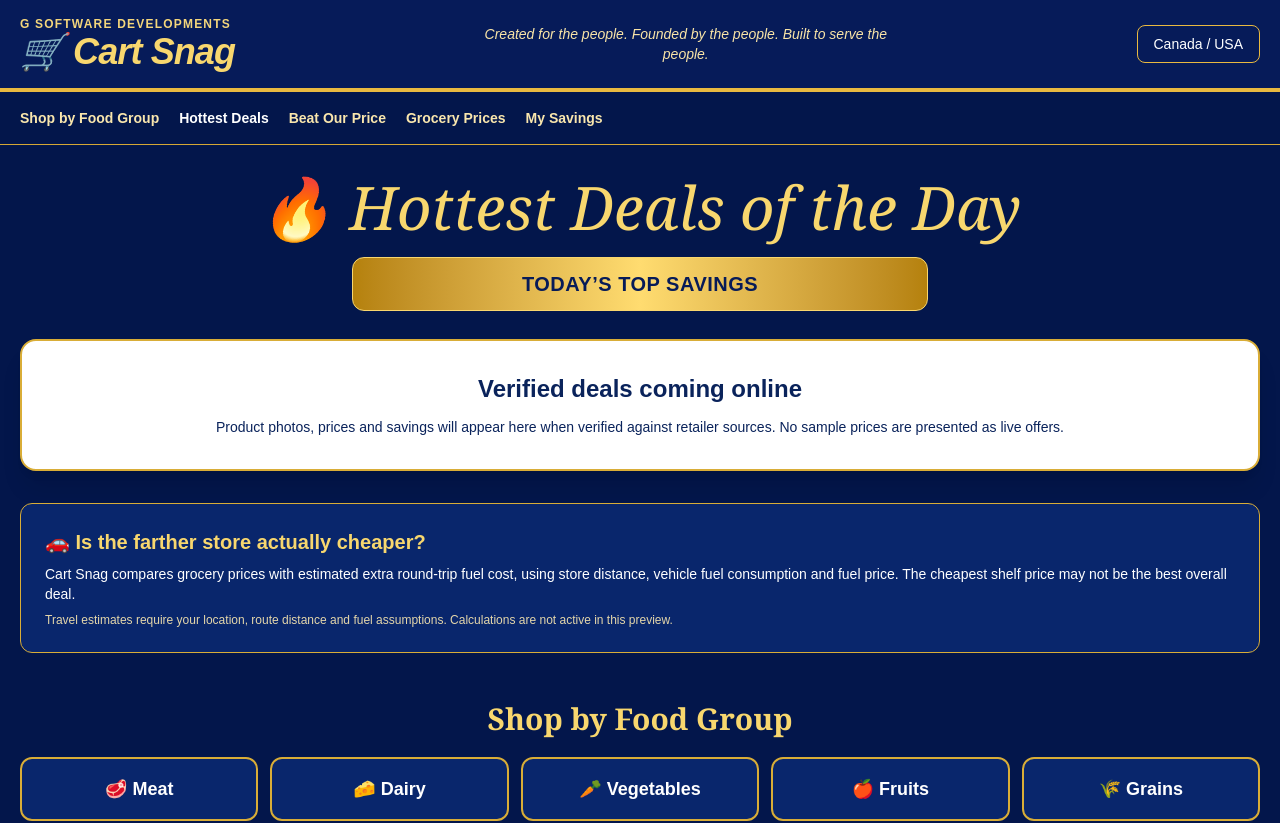
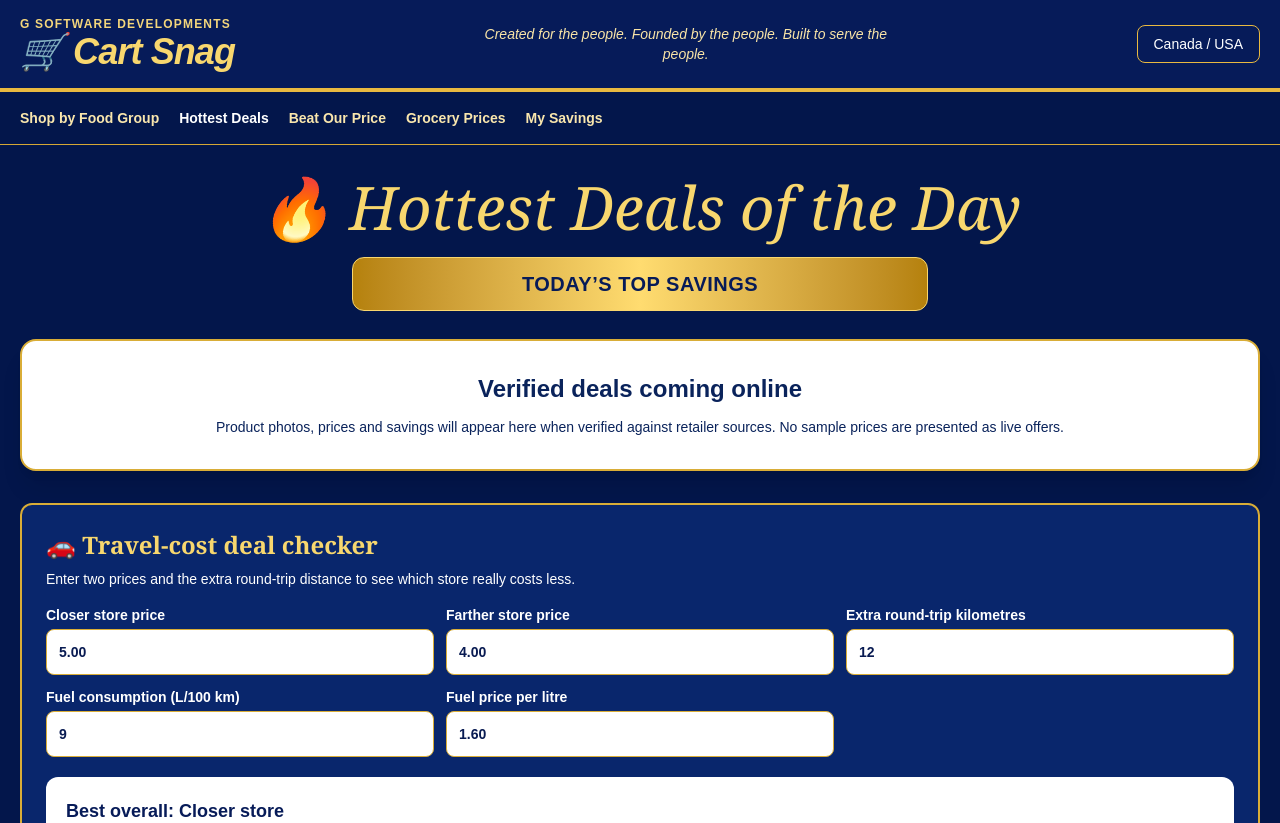
Before and after one commit to grahamrob2120-crypto/Cart-Snag, a Next.js app in the folder web/: page / in a window 1280 px wide. Shown: the top 823 px of the page. Built offline with nearby package versions, Linux system fonts and the light colour scheme.

Commit message:
Integrate interactive travel calculator into blue-gold storefront

```diff
--- a/web/app/page.tsx
+++ b/web/app/page.tsx
@@ -1,3 +1,4 @@
+import TravelCalculator from './travel-calculator';
 const groups = [{name:'Meat',emoji:'🥩'},{name:'Dairy',emoji:'🧀'},{name:'Vegetables',emoji:'🥕'},{name:'Fruits',emoji:'🍎'},{name:'Grains',emoji:'🌾'}] as const;
 export default function Home() {
   return <main className="min-h-screen bg-[#03164b] text-white">
@@ -18,11 +19,7 @@ export default function Home() {
           <p className="mt-3 text-sm">Product photos, prices and savings will appear here when verified against retailer sources. No sample prices are presented as live offers.</p>
         </div>
       </section>
-      <section aria-labelledby="travel-heading" className="mt-8 rounded-xl border border-[#d9ad37] bg-[#09266c] p-6">
-        <h2 id="travel-heading" className="text-xl font-bold text-[#f8d76e]">🚗 Is the farther store actually cheaper?</h2>
-        <p className="mt-2 text-sm">Cart Snag compares grocery prices with estimated extra round-trip fuel cost, using store distance, vehicle fuel consumption and fuel price. The cheapest shelf price may not be the best overall deal.</p>
-        <p className="mt-2 text-xs text-[#e4d6aa]">Travel estimates require your location, route distance and fuel assumptions. Calculations are not active in this preview.</p>
-      </section>
+      <TravelCalculator />
       <section aria-labelledby="groups-heading" className="mt-12">
         <h2 id="groups-heading" className="text-center font-serif text-3xl font-bold text-[#f8d76e]">Shop by Food Group</h2>
         <ul className="mt-5 grid grid-cols-2 gap-3 md:grid-cols-5">{groups.map(g=><li key={g.name} className="rounded-xl border-2 border-[#d9ad37] bg-[#09266c] p-4 text-center text-lg font-semibold"><span aria-hidden="true">{g.emoji}</span> {g.name}</li>)}</ul>
```
